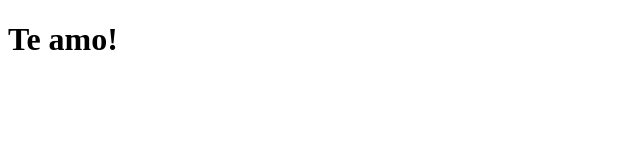
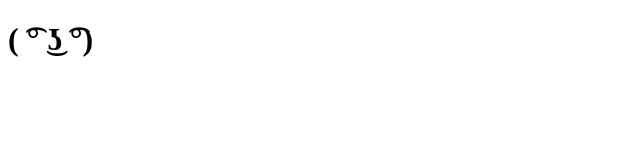
Before and after one commit to rbr9292/clone-tabnews, a Next.js app: page / in a window 1280 px wide. Shown: the top 160 px of the page, without its empty margins (0-640 px from the left). Built offline with nearby package versions, Linux system fonts and the light colour scheme.

Commit message:
Configurando o Prettier no projeto
Atualizando dependências

```diff
--- a/pages/index.js
+++ b/pages/index.js
@@ -1,5 +1,5 @@
 function Home() {
-  return <h1>Te amo!</h1>;
+  return <h1>( ͡° ͜ʖ ͡°)</h1>;
 }
 
 export default Home;
```
Also changed, not shown: package.json (+7 -2 lines), 2 other files (tests, documents, lock files or other folders).
